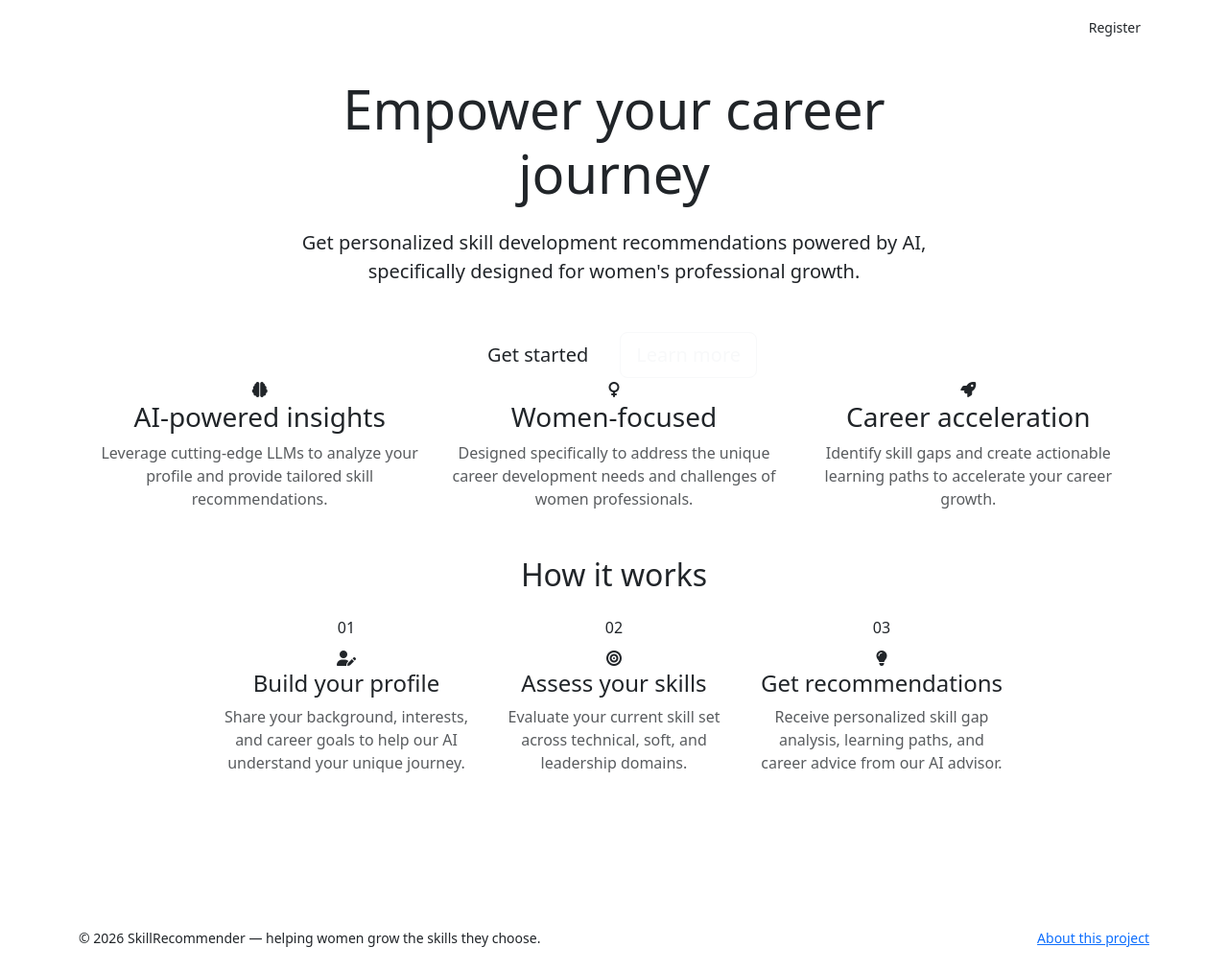
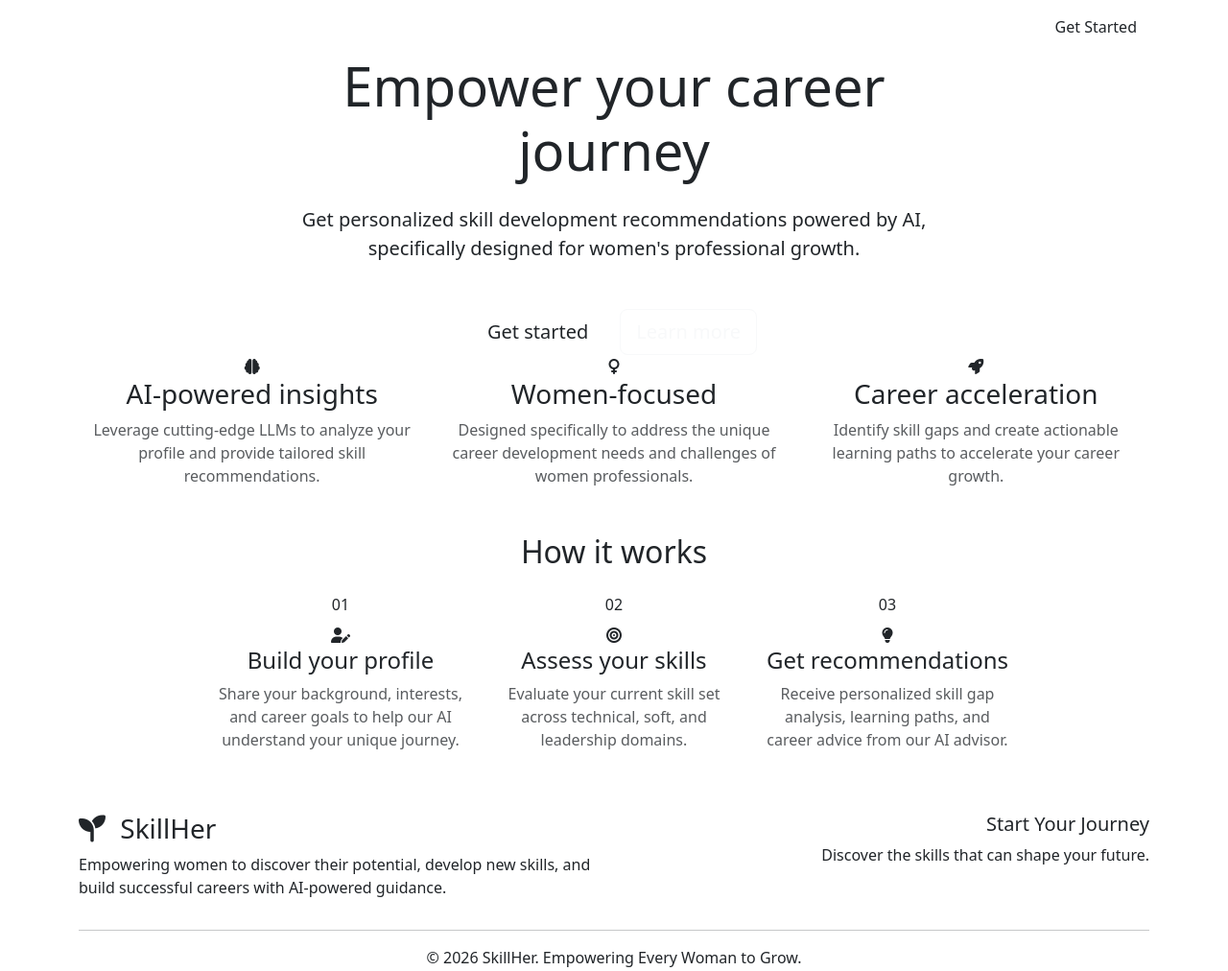
Before and after one commit to varun05126/llm_working, a Django app: page / in a window 1280 px wide. Shown: the whole page at 96% size. Run offline with Django 5.2, Linux system fonts and the light colour scheme.

Commit message:
Update base.html

```diff
--- a/templates/recommender/base.html
+++ b/templates/recommender/base.html
@@ -1,84 +1,243 @@
 {% load static %}
+
 <!DOCTYPE html>
 <html lang="en">
+
 <head>
     <meta charset="UTF-8">
-  <meta name="viewport" content="width=device-width, initial-scale=1.0">
-  <title>{% block title %}SkillRecommender{% endblock %}</title>
 
+    <meta name="viewport"
+          content="width=device-width, initial-scale=1.0">
+
+    <title>
+        {% block title %}SkillHer - AI Powered Career Growth{% endblock %}
+    </title>
+
+    <!-- Google Fonts -->
     <link rel="preconnect" href="https://fonts.googleapis.com">
-  <link href="https://fonts.googleapis.com/css2?family=Fraunces:wght@500;600;700&family=Work+Sans:wght@400;500;600&display=swap" rel="stylesheet">
-  <link href="https://cdn.jsdelivr.net/npm/bootstrap@5.3.3/dist/css/bootstrap.min.css" rel="stylesheet">
-  <link href="https://cdnjs.cloudflare.com/ajax/libs/font-awesome/6.5.2/css/all.min.css" rel="stylesheet">
-  <link href="{% static 'recommender/css/custom.css' %}" rel="stylesheet">
 
-  {% block extra_css %}{% endblock %}
+    <link rel="preconnect"
+          href="https://fonts.gstatic.com"
+          crossorigin>
+
+    <link href="https://fonts.googleapis.com/css2?family=Poppins:wght@300;400;500;600;700;800&family=Playfair+Display:wght@600;700&display=swap"
+          rel="stylesheet">
+
+    <!-- Bootstrap -->
+    <link href="https://cdn.jsdelivr.net/npm/bootstrap@5.3.3/dist/css/bootstrap.min.css"
+          rel="stylesheet">
+
+    <!-- Font Awesome -->
+    <link rel="stylesheet"
+          href="https://cdnjs.cloudflare.com/ajax/libs/font-awesome/6.5.2/css/all.min.css">
+
+    <!-- Custom CSS -->
+    <link rel="stylesheet"
+          href="{% static 'css/style.css' %}">
+
 </head>
+
 <body>
 
-  <nav class="navbar navbar-expand-lg navbar-skillrec navbar-dark">
+    <!-- NAVBAR -->
+
+    <nav class="navbar navbar-expand-lg navbar-dark skillher-navbar">
+
         <div class="container">
-      <a class="navbar-brand" href="{% url 'home' %}">
-        <i class="fa-solid fa-seedling me-1"></i> SkillRecommender
+
+            <a class="navbar-brand skillher-logo"
+               href="{% url 'home' %}">
+
+                <span class="logo-icon">
+                    <i class="fas fa-seedling"></i>
+                </span>
+
+                Skill<span>Her</span>
+
             </a>
-      <button class="navbar-toggler" type="button" data-bs-toggle="collapse" data-bs-target="#mainNav">
+
+
+            <button class="navbar-toggler"
+                    type="button"
+                    data-bs-toggle="collapse"
+                    data-bs-target="#navbarNav">
+
                 <span class="navbar-toggler-icon"></span>
+
             </button>
 
-      <div class="collapse navbar-collapse" id="mainNav">
+
+            <div class="collapse navbar-collapse"
+                 id="navbarNav">
+
                 <ul class="navbar-nav ms-auto align-items-lg-center">
-          <li class="nav-item"><a class="nav-link" href="{% url 'home' %}">Home</a></li>
+
+                    <li class="nav-item">
+
+                        <a class="nav-link"
+                           href="{% url 'home' %}">
+
+                            Home
+
+                        </a>
+
+                    </li>
+
 
                     {% if user.is_authenticated %}
-            <li class="nav-item"><a class="nav-link" href="{% url 'skill_assessment' %}">Skill Assessment</a></li>
-            <li class="nav-item"><a class="nav-link" href="{% url 'view_recommendations' %}">My Recommendations</a></li>
-            <li class="nav-item"><a class="nav-link" href="{% url 'resources' %}">Learning Resources</a></li>
-            <li class="nav-item"><a class="nav-link" href="{% url 'about' %}">About</a></li>
-            <li class="nav-item"><a class="nav-link" href="{% url 'profile' %}">
-              <i class="fa-regular fa-circle-user me-1"></i>{{ user.first_name|default:user.username }}
-            </a></li>
+
                     <li class="nav-item">
-              <form action="{% url 'logout' %}" method="post" class="d-inline">
-                {% csrf_token %}
-                <button type="submit" class="nav-link logout-link btn btn-link p-0 border-0">
-                  <i class="fa-solid fa-right-from-bracket me-1"></i>Logout
-                </button>
-              </form>
+
+                        <a class="nav-link"
+                           href="{% url 'profile' %}">
+
+                            My Profile
+
+                        </a>
+
                     </li>
+
+
+                    <li class="nav-item">
+
+                        <a class="nav-link"
+                           href="{% url 'skill_assessment' %}">
+
+                            Assessment
+
+                        </a>
+
+                    </li>
+
+
+                    <li class="nav-item ms-lg-3">
+
+                        <a class="btn btn-logout"
+                           href="{% url 'logout' %}">
+
+                            <i class="fas fa-sign-out-alt me-1"></i>
+
+                            Logout
+
+                        </a>
+
+                    </li>
+
+
                     {% else %}
-            <li class="nav-item"><a class="nav-link" href="{% url 'resources' %}">Learning Resources</a></li>
-            <li class="nav-item"><a class="nav-link" href="{% url 'about' %}">About</a></li>
-            <li class="nav-item"><a class="nav-link" href="{% url 'login' %}">Login</a></li>
+
+
                     <li class="nav-item">
-              <a class="btn btn-accent-skillrec btn-sm ms-lg-2" href="{% url 'register' %}">Register</a>
+
+                        <a class="nav-link"
+                           href="{% url 'login' %}">
+
+                            Login
+
+                        </a>
+
                     </li>
+
+
+                    <li class="nav-item ms-lg-3">
+
+                        <a class="btn btn-nav-register"
+                           href="{% url 'register' %}">
+
+                            Get Started
+
+                        </a>
+
+                    </li>
+
+
                     {% endif %}
+
                 </ul>
+
             </div>
+
         </div>
+
     </nav>
 
-  <main class="container py-4">
-    {% if messages %}
-      {% for message in messages %}
-        <div class="alert alert-{{ message.tags|default:'info' }} alert-dismissible fade show" role="alert">
-          {{ message }}
-          <button type="button" class="btn-close" data-bs-dismiss="alert"></button>
-        </div>
-      {% endfor %}
-    {% endif %}
 
-    {% block content %}{% endblock %}
+    <!-- MAIN CONTENT -->
+
+    <main>
+
+        {% block content %}
+        {% endblock %}
+
     </main>
 
-  <footer class="footer-skillrec py-4 mt-5">
-    <div class="container d-flex flex-column flex-md-row justify-content-between align-items-center small">
-      <span>&copy; {% now "Y" %} SkillRecommender — helping women grow the skills they choose.</span>
-      <a href="{% url 'about' %}">About this project</a>
+
+    <!-- FOOTER -->
+
+    <footer class="skillher-footer">
+
+        <div class="container">
+
+            <div class="row">
+
+                <div class="col-md-6">
+
+                    <h3 class="footer-logo">
+
+                        <i class="fas fa-seedling me-2"></i>
+
+                        SkillHer
+
+                    </h3>
+
+                    <p>
+
+                        Empowering women to discover their potential,
+                        develop new skills, and build successful careers
+                        with AI-powered guidance.
+
+                    </p>
+
                 </div>
+
+
+                <div class="col-md-6 text-md-end">
+
+                    <h5>Start Your Journey</h5>
+
+                    <p>
+
+                        Discover the skills that can shape your future.
+
+                    </p>
+
+                </div>
+
+            </div>
+
+
+            <hr>
+
+
+            <div class="text-center">
+
+                <p class="mb-0">
+
+                    © 2026 SkillHer. Empowering Every Woman to Grow.
+
+                </p>
+
+            </div>
+
+        </div>
+
     </footer>
 
+
+    <!-- Bootstrap JS -->
+
     <script src="https://cdn.jsdelivr.net/npm/bootstrap@5.3.3/dist/js/bootstrap.bundle.min.js"></script>
-  {% block extra_js %}{% endblock %}
+
 </body>
+
 </html>
```
Lines whose indentation alone changed are shown as unchanged.
